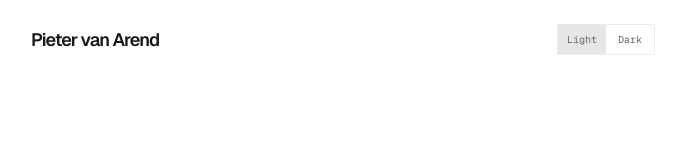
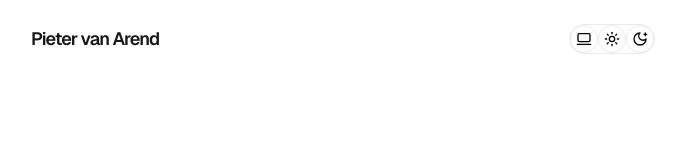
Before and after one commit to phiewter/www, a Next.js app: page / in a window 1280 px wide. Shown: the top 160 px of the page, without its empty margins (297-983 px from the left). Built offline with nearby package versions, Linux system fonts and the light colour scheme.

Commit message:
feat: header component
fix: modetoggle component

feat: add lib

```diff
--- a/app/components/button/button.tsx
+++ b/app/components/button/button.tsx
@@ -1,10 +1,11 @@
+"use client";
+
 import * as React from "react";
 
 import styles from "@/app/components/button/button.module.css";
 import clsx from "clsx";
 
-export interface ButtonProps
-  extends React.ButtonHTMLAttributes<HTMLButtonElement> {
+interface ButtonProps extends React.ButtonHTMLAttributes<HTMLButtonElement> {
   children?: React.ReactNode;
   className?: string;
 }
@@ -20,4 +21,4 @@ const Button = React.forwardRef<HTMLButtonElement, ButtonProps>(
 );
 Button.displayName = "Button";
 
-export default Button;
+export { Button };
--- /dev/null
+++ b/app/components/header/header.module.css
@@ -0,0 +1,13 @@
+.header {
+  display: flex;
+  justify-content: space-between;
+  align-items: center;
+  margin: 24px 0px;
+}
+
+.header h1 {
+  font-size: 18px;
+  line-height: 28px;
+  font-weight: 600;
+  letter-spacing: -0.05em;
+}
--- /dev/null
+++ b/app/components/header/header.tsx
@@ -0,0 +1,20 @@
+"use client";
+
+import * as React from "react";
+import { modeToggle } from "@/app/lib/data";
+
+import styles from "@/app/components/header/header.module.css";
+
+import { _ModeToggle } from "@/app/components/mode-toggle/mode-toggle";
+
+const Header: React.FC = () => {
+  return (
+    <header className={styles.header}>
+      <h1>Pieter van Arend</h1>
+      <_ModeToggle />
+    </header>
+  );
+};
+Header.displayName = "Header";
+
+export { Header };
--- a/app/components/mode-toggle/mode-toggle.module.css
+++ b/app/components/mode-toggle/mode-toggle.module.css
@@ -1,3 +1,17 @@
 .mode-toggle {
   border: 1px solid var(--gray-400);
+  border-radius: 9999px;
 }
+
+.button {
+  display: inline-flex;
+  padding: 5px;
+  border: 1px solid var(--gray-400);
+  border-radius: 9999px;
+  background: transparent;
+}
+
+.icon {
+  height: 16px;
+  width: 16px;
+}
--- a/app/components/mode-toggle/mode-toggle.tsx
+++ b/app/components/mode-toggle/mode-toggle.tsx
@@ -2,37 +2,79 @@
 
 import * as React from "react";
 import { useTheme } from "next-themes";
+import { modeToggle } from "@/app/lib/data";
 
-import Button from "@/app/components/button/button";
-import buttonStyles from "@/app/components/button/button.module.css";
+import styles from "@/app/components/mode-toggle/mode-toggle.module.css";
 
-import modeToggleStyles from "@/app/components/mode-toggle/mode-toggle.module.css";
+import { Button } from "@/app/components/button/button";
 
-export default function ModeToggle() {
-  const { theme, setTheme } = useTheme();
+import clsx from "clsx";
 
-  React.useEffect(() => {
-    setTheme("light");
-  }, []);
+interface ModeToggleProps {
+  children: React.ReactNode;
+  className?: string;
+}
+
+const ModeToggle: React.FC<ModeToggleProps> & {
+  Wrapper: React.FC<ModeToggleWrapperProps>;
+  Button: React.FC<ModeToggleButtonProps>;
+} = ({ children, className, ...props }) => {
+  return (
+    <div className={clsx(styles["mode-toggle"], className)} {...props}>
+      {children}
+    </div>
+  );
+};
+ModeToggle.displayName = "ModeToggle";
+
+interface ModeToggleWrapperProps {
+  children: React.ReactNode;
+  className?: string;
+}
+
+ModeToggle.Wrapper = ({ children, className }) => {
+  return <div className={clsx(styles.wrapper, className)}>{children}</div>;
+};
+ModeToggle.Wrapper.displayName = "ModeToggleWrapper";
+
+interface ModeToggleButtonProps {
+  children: React.ReactNode;
+  className?: string;
+  theme?: string;
+  onClick?: React.ComponentProps<typeof Button>["onClick"];
+}
+
+ModeToggle.Button = ({ children, className, theme, onClick }) => {
+  const { setTheme } = useTheme();
 
   return (
-    <div className={modeToggleStyles["mode-toggle"]}>
-      <Button
-        className={
-          theme === "light" ? buttonStyles.active : buttonStyles.sleeper
+    <button
+      onClick={(event) => {
+        onClick?.(event);
+        if (theme) {
+          setTheme(theme);
         }
-        onClick={() => setTheme(theme === "dark" ? "light" : "dark")}
-      >
-        Light
-      </Button>
-      <Button
-        className={
-          theme === "dark" ? buttonStyles.active : buttonStyles.sleeper
-        }
-        onClick={() => setTheme(theme === "light" ? "dark" : "light")}
-      >
-        Dark
-      </Button>
-    </div>
+      }}
+      className={clsx(styles.button, className)}
+    >
+      {children}
+    </button>
   );
-}
+};
+ModeToggle.Button.displayName = "ModeToggleButton";
+
+const _ModeToggle: React.FC = () => {
+  return (
+    <ModeToggle.Wrapper>
+      <ModeToggle>
+        {modeToggle.map((item) => (
+          <ModeToggle.Button key={item.theme} theme={item.theme}>
+            <item.icon className={styles.icon} />
+          </ModeToggle.Button>
+        ))}
+      </ModeToggle>
+    </ModeToggle.Wrapper>
+  );
+};
+
+export { _ModeToggle };
--- a/app/globals.css
+++ b/app/globals.css
@@ -15,6 +15,8 @@
 
   --foreground: var(--gray-1000);
   --background: var(--background-100);
+
+  --margin-header-height: 30px;
 }
 
 .dark {
--- /dev/null
+++ b/app/lib/data.ts
@@ -0,0 +1,21 @@
+import { LaptopMinimal, MoonStar, Sun } from "lucide-react";
+
+const modeToggle = [
+  {
+    title: "System",
+    icon: LaptopMinimal,
+    theme: "system",
+  },
+  {
+    title: "Light",
+    icon: Sun,
+    theme: "light",
+  },
+  {
+    title: "Dark",
+    icon: MoonStar,
+    theme: "dark",
+  },
+];
+
+export { modeToggle };
--- a/app/page.module.css
+++ b/app/page.module.css
@@ -1,22 +1,8 @@
 .page {
-  min-height: 100vh;
+  min-height: calc(100vh - var(--margin-header-height));
 }
 
 .container {
   max-width: 624px;
   margin: 0 auto;
 }
-
-.header {
-  display: flex;
-  justify-content: space-between;
-  align-items: center;
-  margin: 24px 0px;
-}
-
-.header h1 {
-  font-size: 18px;
-  line-height: 28px;
-  font-weight: 600;
-  letter-spacing: -0.05em;
-}
--- a/app/page.tsx
+++ b/app/page.tsx
@@ -1,14 +1,12 @@
 import styles from "@/app/page.module.css";
-import ModeToggle from "./components/mode-toggle/mode-toggle";
+
+import { Header } from "@/app/components/header/header";
 
 export default function Home() {
   return (
     <div className={styles.page}>
       <div className={styles.container}>
-        <header className={styles.header}>
-          <h1>Pieter van Arend</h1>
-          <ModeToggle />
-        </header>
+        <Header />
         <main></main>
       </div>
     </div>
```
